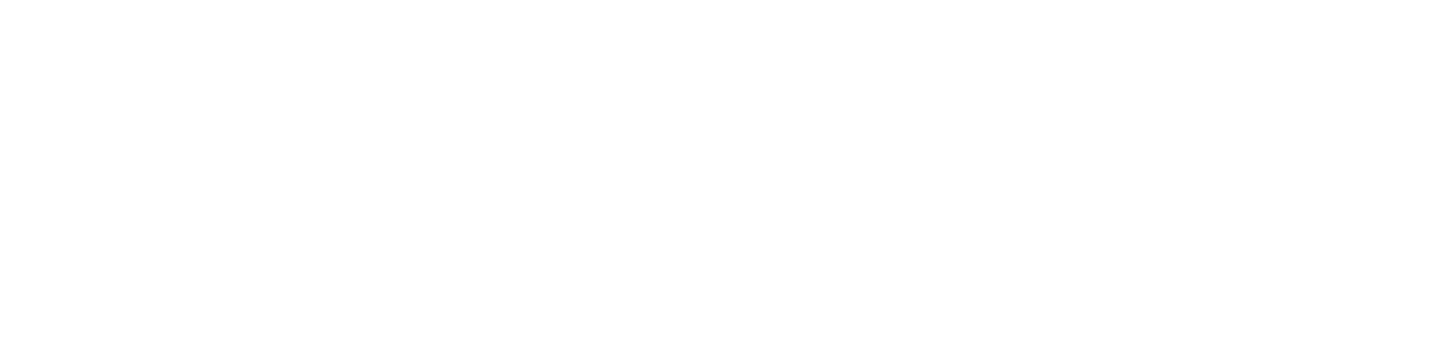
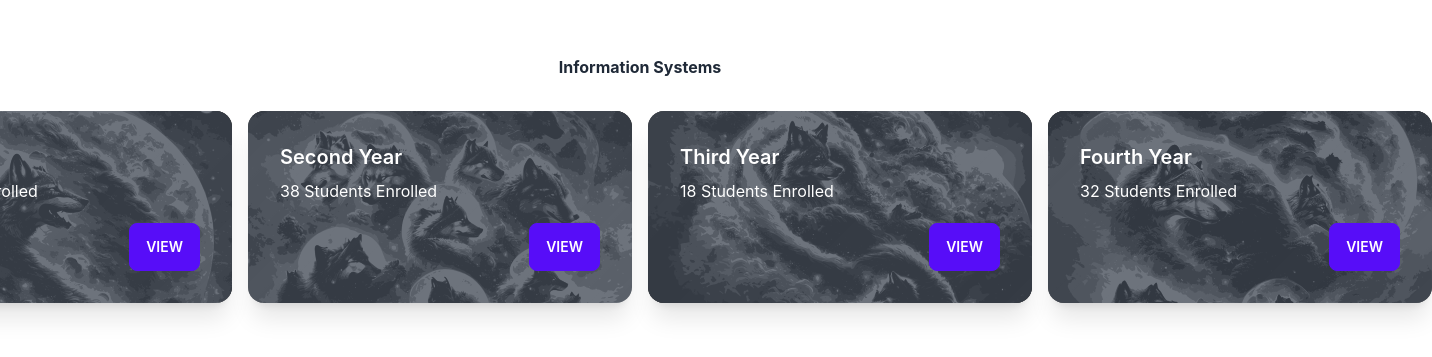
Before and after one commit to laurencetroyv/ccs-qr, a React (Create React App) app: page /IS in a window 1280 px wide. Shown: the part 221-578 px from the top of the page, 1432 px wide, since content can reach past the window. Built offline with nearby package versions, Linux system fonts and the light colour scheme.

Commit message:
feat: added InformationSystems

```diff
--- a/src/App.js
+++ b/src/App.js
@@ -4,14 +4,17 @@
 
 function App() {
   const Home = lazy(() => import("./routes/Home"));
+  const InformationSystems = lazy(() => import("./routes/InformationSystems"));
 
   return (
     <Suspense>
-      <div className="flex flex-col min-h-screen items-center justify-center">
-        <Routes>
-          <Route path="/" element={<Home />} />
-          <Route path="/IS" element={null} />
-        </Routes>
+      <div data-theme="light">
+        <div className="flex flex-col min-h-screen items-center justify-center">
+          <Routes>
+            <Route path="/" element={<Home />} />
+            <Route path="/IS" element={<InformationSystems />} />
+          </Routes>
+        </div>
       </div>
     </Suspense>
   );
```
